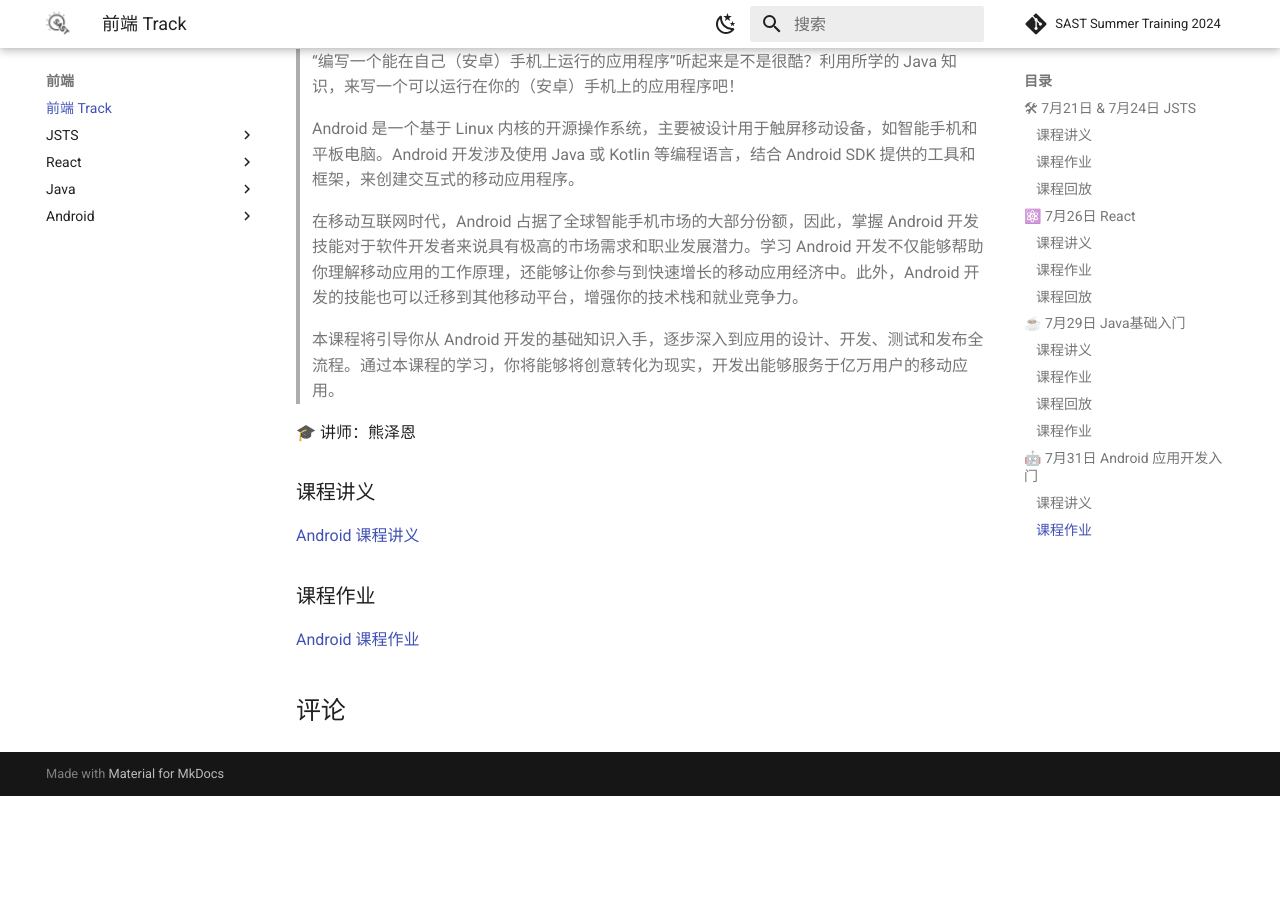
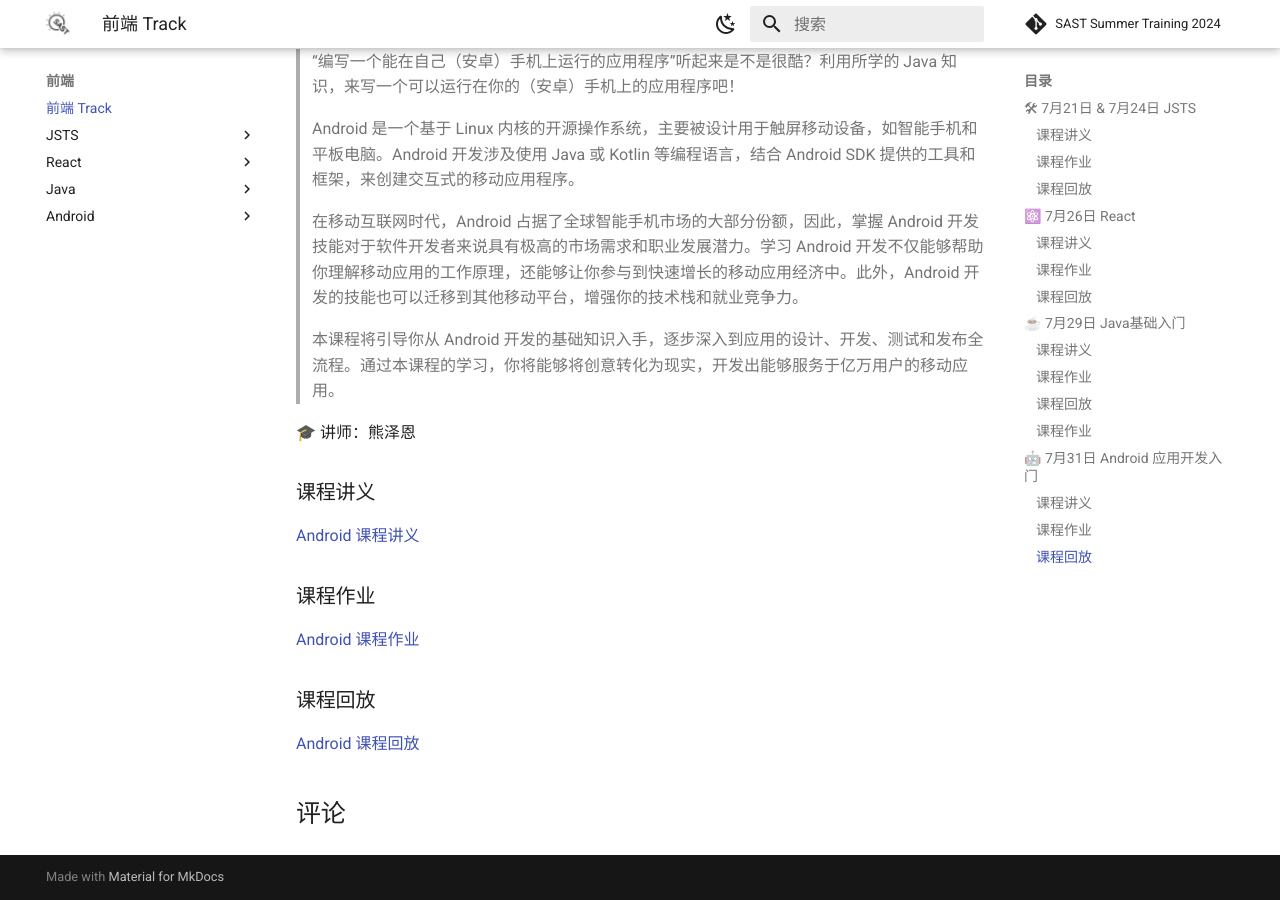
Before and after one commit to sast-summer-training-2024/sast-summer-training-2024.github.io, an MkDocs documentation site: the page built from docs/frontend/index_frontend.md, in a window 1280 px wide and 900 px high, scrolled down 5067 px. Built offline with MkDocs 1.6.1 and Material for MkDocs 9.7.7, drawn with Linux system fonts in a browser that asks for light colours; comment, search, counter and statistics services are not loaded; before the commit the page ends 5863 px from its top, so only the background shows below that.

Commit message:
add Android playback

```diff
--- a/docs/frontend/index_frontend.md
+++ b/docs/frontend/index_frontend.md
@@ -94,3 +94,6 @@
 
 ### 课程作业
 [Android 课程作业](https://summer24.net9.org/frontend/android/homework/)
+
+### 课程回放
+[Android 课程回放](https://www.bilibili.com/video/BV1vdvhebEBz/?share_source=copy_web&vd_source=5f41358f46c6dc60e03c3ff6ca5a8520)
```
